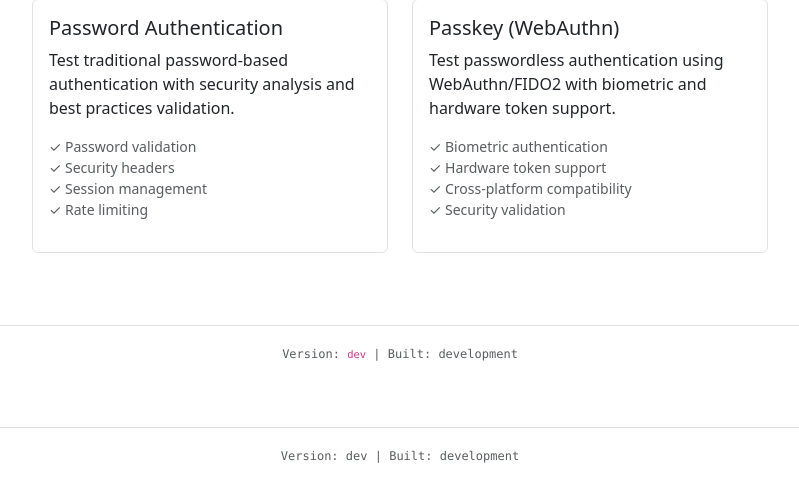
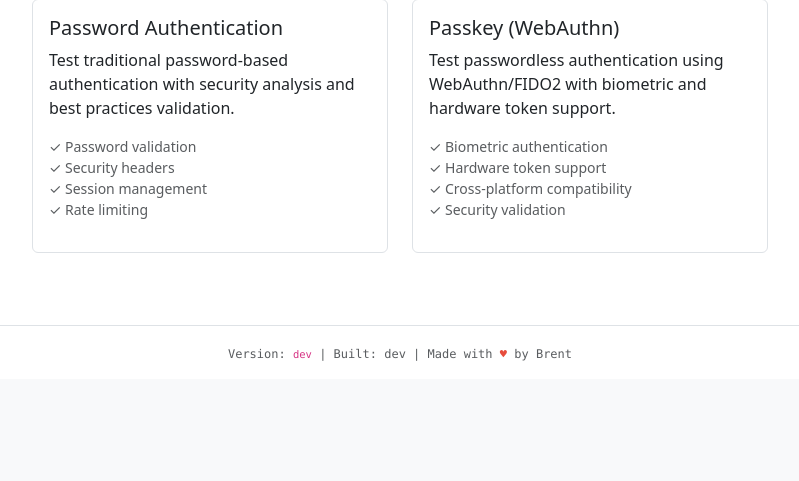
Before and after one commit to brentley/sso-app, a Flask app: page / in a window 1280 px wide. Shown: the part 742-1223 px from the top of the page, without its empty margins (240-1039 px from the left). After the commit the page ends 1103 px from the top, so only its background shows below. Run offline with Flask 3, Linux system fonts and the light colour scheme.

Commit message:
fix: remove duplicate footer and improve footer formatting
- Remove duplicate JavaScript footer code that was creating two footers
- Add template filter to format build time to HH:MM timezone format
- Use Pacific Time (PST/PDT) for build timestamps
- Add personal touch: 'Made with ♥ by Brent'
- Keep single footer with cleaner time display and branding
- Fallback handling for older Python versions without zoneinfo

```diff
--- a/app.py
+++ b/app.py
@@ -1677,6 +1677,28 @@
     flash('Logged out successfully')
     return redirect(url_for('login'))
 
+@app.template_filter('format_build_time')
+def format_build_time(build_date_str):
+    """Format build date to show time and timezone"""
+    if not build_date_str or build_date_str in ['unknown', 'development']:
+        return 'dev'
+
+    try:
+        from datetime import datetime
+        from zoneinfo import ZoneInfo
+
+        # Parse ISO datetime (from GitHub Actions)
+        if 'T' in build_date_str:
+            dt = datetime.fromisoformat(build_date_str.replace('Z', '+00:00'))
+            # Convert to Pacific Time
+            dt_pt = dt.astimezone(ZoneInfo('America/Los_Angeles'))
+            return dt_pt.strftime('%H:%M %Z')
+        else:
+            return build_date_str
+    except Exception:
+        # Fallback for older Python or if zoneinfo fails
+        return build_date_str.split('T')[-1][:5] if 'T' in build_date_str else build_date_str
+
 @app.context_processor
 def inject_version_info():
     context = dict(
--- a/static/js/app.js
+++ b/static/js/app.js
@@ -442,21 +442,6 @@
             }
         }
     });
-
-    // Version info in footer
-    if (window.GIT_COMMIT) {
-        const footer = document.createElement('div');
-        footer.className = 'footer text-center text-muted mt-5';
-        footer.innerHTML = `
-            <div class="container">
-                <small class="version-info">
-                    Version: ${window.GIT_COMMIT.substring(0, 7)} |
-                    Built: ${window.BUILD_DATE || 'Unknown'}
-                </small>
-            </div>
-        `;
-        document.body.appendChild(footer);
-    }
 });
 
 // Utility functions
--- a/templates/base.html
+++ b/templates/base.html
@@ -98,7 +98,8 @@
         <div class="container">
             <small class="version-info">
                 Version: <code>{{ git_commit[:7] }}</code> |
-                Built: {{ build_date or 'Unknown' }}
+                Built: {{ build_date | format_build_time }} |
+                Made with <span style="color: #e74c3c;">♥</span> by Brent
             </small>
         </div>
     </footer>
```
